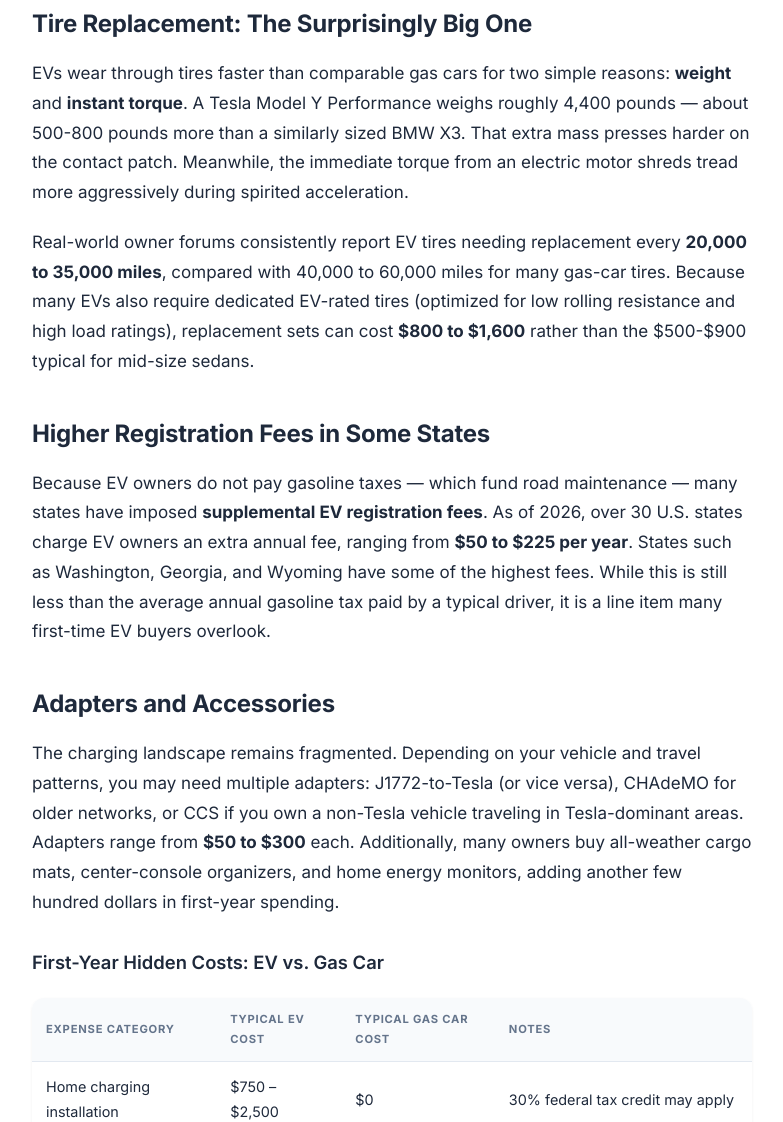
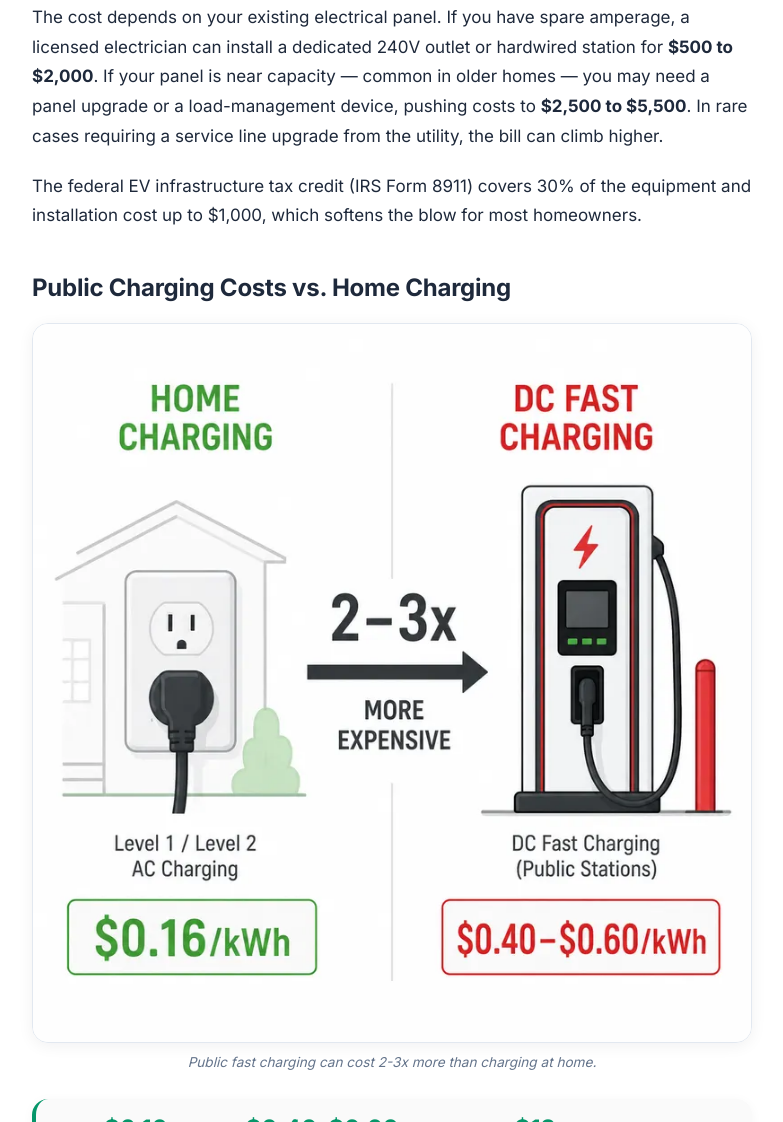
Before and after one commit to Arturo3579/evrouteguide, an Astro site: page /guides/hidden-costs-of-evs in a window 1280 px wide. Shown: the part 1678-2800 px from the top of the page, without its empty margins (28-811 px from the left). Built offline with nearby package versions, Linux system fonts and the light colour scheme; Astro itself is replaced by a stand-in of ours.

Commit message:
feat: add 4 hidden costs images, stat-boxes, and visual blocks

```diff
--- a/src/pages/guides/hidden-costs-of-evs.astro
+++ b/src/pages/guides/hidden-costs-of-evs.astro
@@ -16,7 +16,7 @@ const articleSchema = {
   "author": { "@type": "Organization", "name": "EV Route Guide" },
   "publisher": { "@type": "Organization", "name": "EV Route Guide", "logo": { "@type": "ImageObject", "url": "https://www.evrouteguide.com/images/logo.svg" } },
   "datePublished": "2026-07-31",
-  "dateModified": "2026-07-31"
+  "dateModified": "2026-08-21"
 };
 const breadcrumbSchema = {
   "@context": "https://schema.org",
@@ -55,8 +55,19 @@ const breadcrumbSchema = {
         </p>
 
         <h2>Home Electrical Upgrades</h2>
+        <figure class="chart-image">
+          <img src="/images/guides/home-electrical-upgrade.webp" alt="Electrician installing a 240V Level 2 EV charger in a residential garage" loading="lazy" width="800" height="450" />
+          <figcaption>Level 2 charger installation: the most common hidden cost for new EV owners.</figcaption>
+        </figure>
+        <div class="stat-box">
+          <div class="stat-row">
+            <div class="stat-item"><span class="stat-number">$500-$2k</span><span class="stat-label">Basic install (spare panel capacity)</span></div>
+            <div class="stat-item"><span class="stat-number">$2.5k-$5.5k</span><span class="stat-label">With panel upgrade</span></div>
+            <div class="stat-item"><span class="stat-number">30%</span><span class="stat-label">Federal tax credit (up to $1,000)</span></div>
+          </div>
+        </div>
         <p>
-          Charging at home on a standard 120V outlet (Level 1) is possible, but impractical for most drivers. Adding 3-5 miles of range per hour means a depleted battery can take two to three days to fully recharge. Most owners install a <strong>240V Level 2 charger</strong>, which typically delivers 25-40 miles of range per hour.
+           Charging at home on a standard 120V outlet (Level 1) is possible, but impractical for most drivers. Adding 3-5 miles of range per hour means a depleted battery can take two to three days to fully recharge. Most owners install a <strong>240V Level 2 charger</strong>, which typically delivers 25-40 miles of range per hour.
         </p>
         <p>
           The cost depends on your existing electrical panel. If you have spare amperage, a licensed electrician can install a dedicated 240V outlet or hardwired station for <strong>$500 to $2,000</strong>. If your panel is near capacity — common in older homes — you may need a panel upgrade or a load-management device, pushing costs to <strong>$2,500 to $5,500</strong>. In rare cases requiring a service line upgrade from the utility, the bill can climb higher.
@@ -66,16 +77,40 @@ const breadcrumbSchema = {
         </p>
 
         <h2>Public Charging Costs vs. Home Charging</h2>
+        <figure class="chart-image">
+          <img src="/images/guides/public-vs-home-charging-cost.webp" alt="Comparison: home charging at $0.16/kWh versus public DC fast charging at $0.40-$0.60/kWh" loading="lazy" width="800" height="800" />
+          <figcaption>Public fast charging can cost 2-3x more than charging at home.</figcaption>
+        </figure>
+        <div class="stat-box">
+          <div class="stat-row">
+            <div class="stat-item"><span class="stat-number">$0.16</span><span class="stat-label">Per kWh at home (avg)</span></div>
+            <div class="stat-item"><span class="stat-number">$0.40-$0.60</span><span class="stat-label">Per kWh public DC fast</span></div>
+            <div class="stat-item"><span class="stat-number">$12</span><span class="stat-label">Full charge at home (75 kWh)</span></div>
+            <div class="stat-item"><span class="stat-number">$30-$45</span><span class="stat-label">Full charge public fast</span></div>
+          </div>
+        </div>
         <p>
-          Home charging is cheap. At the U.S. average residential rate of roughly <strong>$0.16 per kWh</strong> in 2026, filling a 75 kWh battery costs about $12. Public DC fast charging is a different story. Networks like Electrify America, EVgo, and Tesla Supercharger often charge <strong>$0.40 to $0.60 per kWh</strong>, depending on location and membership status. Some locations add idle fees or peak-time surcharges.
+           Home charging is cheap. At the U.S. average residential rate of roughly <strong>$0.16 per kWh</strong> in 2026, filling a 75 kWh battery costs about $12. Public DC fast charging is a different story. Networks like Electrify America, EVgo, and Tesla Supercharger often charge <strong>$0.40 to $0.60 per kWh</strong>, depending on location and membership status. Some locations add idle fees or peak-time surcharges.
         </p>
         <p>
           Relying primarily on public fast charging can erase much of the EV fuel-cost advantage. A driver who charges exclusively at public stations may spend nearly as much per mile as a hybrid driver, though still less than most non-hybrid gasoline vehicles. The ideal strategy is home charging for daily needs, with public charging reserved for road trips.
         </p>
 
         <h2>Tire Replacement: The Surprisingly Big One</h2>
+        <figure class="chart-image">
+          <img src="/images/guides/ev-tire-wear.webp" alt="EV tire wear comparison: worn tire at 25k miles versus gas car tire at 50k miles" loading="lazy" width="800" height="450" />
+          <figcaption>EV tires wear 30-50% faster due to extra weight and instant torque.</figcaption>
+        </figure>
+        <div class="stat-box">
+          <div class="stat-row">
+            <div class="stat-item"><span class="stat-number">20k-35k</span><span class="stat-label">EV tire life (miles)</span></div>
+            <div class="stat-item"><span class="stat-number">40k-60k</span><span class="stat-label">Gas car tire life (miles)</span></div>
+            <div class="stat-item"><span class="stat-number">$800-$1,600</span><span class="stat-label">EV tire replacement set</span></div>
+            <div class="stat-item"><span class="stat-number">$500-$900</span><span class="stat-label">Gas car tire set</span></div>
+          </div>
+        </div>
         <p>
-          EVs wear through tires faster than comparable gas cars for two simple reasons: <strong>weight</strong> and <strong>instant torque</strong>. A Tesla Model Y Performance weighs roughly 4,400 pounds — about 500-800 pounds more than a similarly sized BMW X3. That extra mass presses harder on the contact patch. Meanwhile, the immediate torque from an electric motor shreds tread more aggressively during spirited acceleration.
+           EVs wear through tires faster than comparable gas cars for two simple reasons: <strong>weight</strong> and <strong>instant torque</strong>. A Tesla Model Y Performance weighs roughly 4,400 pounds — about 500-800 pounds more than a similarly sized BMW X3. That extra mass presses harder on the contact patch. Meanwhile, the immediate torque from an electric motor shreds tread more aggressively during spirited acceleration.
         </p>
         <p>
           Real-world owner forums consistently report EV tires needing replacement every <strong>20,000 to 35,000 miles</strong>, compared with 40,000 to 60,000 miles for many gas-car tires. Because many EVs also require dedicated EV-rated tires (optimized for low rolling resistance and high load ratings), replacement sets can cost <strong>$800 to $1,600</strong> rather than the $500-$900 typical for mid-size sedans.
@@ -92,67 +127,39 @@ const breadcrumbSchema = {
         </p>
 
         <h3>First-Year Hidden Costs: EV vs. Gas Car</h3>
-        <div class="table-wrap">
-          <table>
-            <thead>
-              <tr>
-                <th>Expense Category</th>
-                <th>Typical EV Cost</th>
-                <th>Typical Gas Car Cost</th>
-                <th>Notes</th>
-              </tr>
-            </thead>
-            <tbody>
-              <tr>
-                <td>Home charging installation</td>
-                <td>$750 – $2,500</td>
-                <td>$0</td>
-                <td>30% federal tax credit may apply</td>
-              </tr>
-              <tr>
-                <td>Public charging (annual)</td>
-                <td>$300 – $900</td>
-                <td>N/A</td>
-                <td>Highly variable; assumes some road trips</td>
-              </tr>
-              <tr>
-                <td>Tire replacement (annual)</td>
-                <td>$400 – $800</td>
-                <td>$250 – $450</td>
-                <td>EVs wear tires ~30-50% faster</td>
-              </tr>
-              <tr>
-                <td>Registration surcharge</td>
-                <td>$50 – $225</td>
-                <td>$0</td>
-                <td>Varies widely by state</td>
-              </tr>
-              <tr>
-                <td>Adapters / accessories</td>
-                <td>$100 – $400</td>
-                <td>$50 – $150</td>
-                <td>Charging adapters, mats, organizers</td>
-              </tr>
-              <tr>
-                <td>Maintenance (annual)</td>
-                <td>$200 – $350</td>
-                <td>$600 – $900</td>
-                <td>EVs still win overall on maintenance</td>
-              </tr>
-            </tbody>
-          </table>
+        <figure class="chart-image">
+          <img src="/images/guides/hidden-costs-comparison-chart.webp" alt="First-year cost comparison: EV versus gas car across 6 expense categories" loading="lazy" width="800" height="1200" />
+          <figcaption>Side-by-side comparison of first-year ownership costs.</figcaption>
+        </figure>
+        <div class="info-box">
+          <strong>Where EVs Still Win</strong>
+          <ul class="pros-list">
+            <li><strong>Maintenance:</strong> $200-$350/yr vs $600-$900/yr for gas cars</li>
+            <li><strong>Fuel:</strong> Even with public charging, EVs cost less per mile than non-hybrid gas cars</li>
+            <li><strong>Tax credits:</strong> 30% back on charger install (up to $1,000)</li>
+          </ul>
         </div>
 
         <div class="warning-box">
-          <strong>Watch Out:</strong> Many EV cost calculators assume you will charge exclusively at home at residential rates. If you live in an apartment or rely heavily on public DC fast charging, your real-world "fuel" costs may be 2-3x higher than advertised.
+          <strong>Watch Out: The Public Charging Trap</strong>
+          <p>Many EV cost calculators assume you will charge exclusively at home at residential rates. If you live in an apartment or rely heavily on public DC fast charging, your real-world "fuel" costs may be <strong>2-3x higher</strong> than advertised. Budget accordingly.</p>
         </div>
 
         <h2>How to Minimize Hidden EV Costs</h2>
+        <div class="tip-box">
+          <strong>4 Ways to Save</strong>
+          <ul class="pros-list">
+            <li><strong>Get 3+ electrical quotes</strong> – prices vary wildly between electricians</li>
+            <li><strong>Rotate tires every 5,000–6,000 miles</strong> – extends life by 20-30%</li>
+            <li><strong>Join charging network memberships</strong> – Electrify America Pass+ saves 20-30%</li>
+            <li><strong>Check state EV fee laws</strong> – some states offer rebates that offset registration costs</li>
+          </ul>
+        </div>
         <ul>
           <li><strong>Get multiple electrical quotes</strong> and ask about load-sharing devices to avoid a panel upgrade.</li>
-          <li><strong>Rotate tires every 5,000–6,000 miles</strong> and keep pressures at the manufacturer’s recommended maximum to slow wear.</li>
+          <li><strong>Rotate tires every 5,000–6,000 miles</strong> and keep pressures at the manufacturer's recommended maximum to slow wear.</li>
           <li><strong>Join charging network membership programs</strong> (Electrify America Pass+, Tesla Supercharging non-Tesla plans) for discounted per-kWh rates.</li>
-          <li><strong>Research your state’s EV fees</strong> before budgeting; some states are reconsidering flat fees in favor of per-mile road-use charges.</li>
+          <li><strong>Research your state's EV fees</strong> before budgeting; some states are reconsidering flat fees in favor of per-mile road-use charges.</li>
         </ul>
 
         <h2>Related Guides</h2>
```
Also changed, not shown: public/images/guides/ev-tire-wear.webp (added), public/images/guides/hidden-costs-comparison-chart.webp (added), public/images/guides/home-electrical-upgrade.webp (added), public/images/guides/public-vs-home-charging-cost.webp (added).
